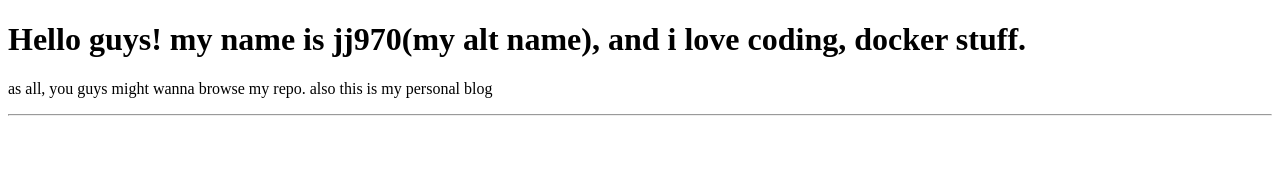
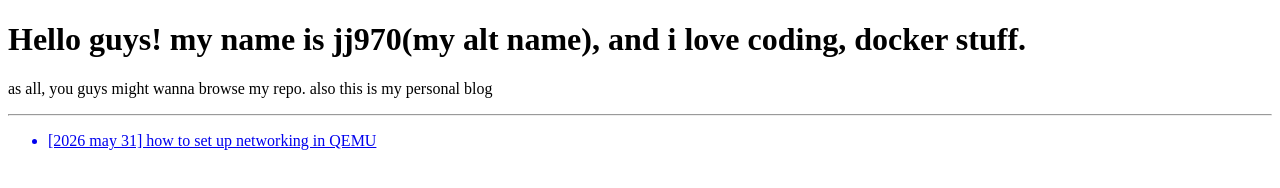
Before and after one commit to abindevopsstudy/abindevopsstudy.github.io, a plain HTML site: page index.html in a window 1280 px wide. Drawn offline with Linux system fonts and the light colour scheme.

Commit message:
Update index.html

```diff
--- a/index.html
+++ b/index.html
@@ -9,5 +9,9 @@
     <p>as all, you guys might wanna browse my repo. also this is my personal blog</p>
 
     <hr>
+
+    <ul>
+        <a href="networkinginqemu.html"><li>[2026 may 31] how to set up networking in QEMU</li>
+    </ul>
 </body>
 </html>
```
